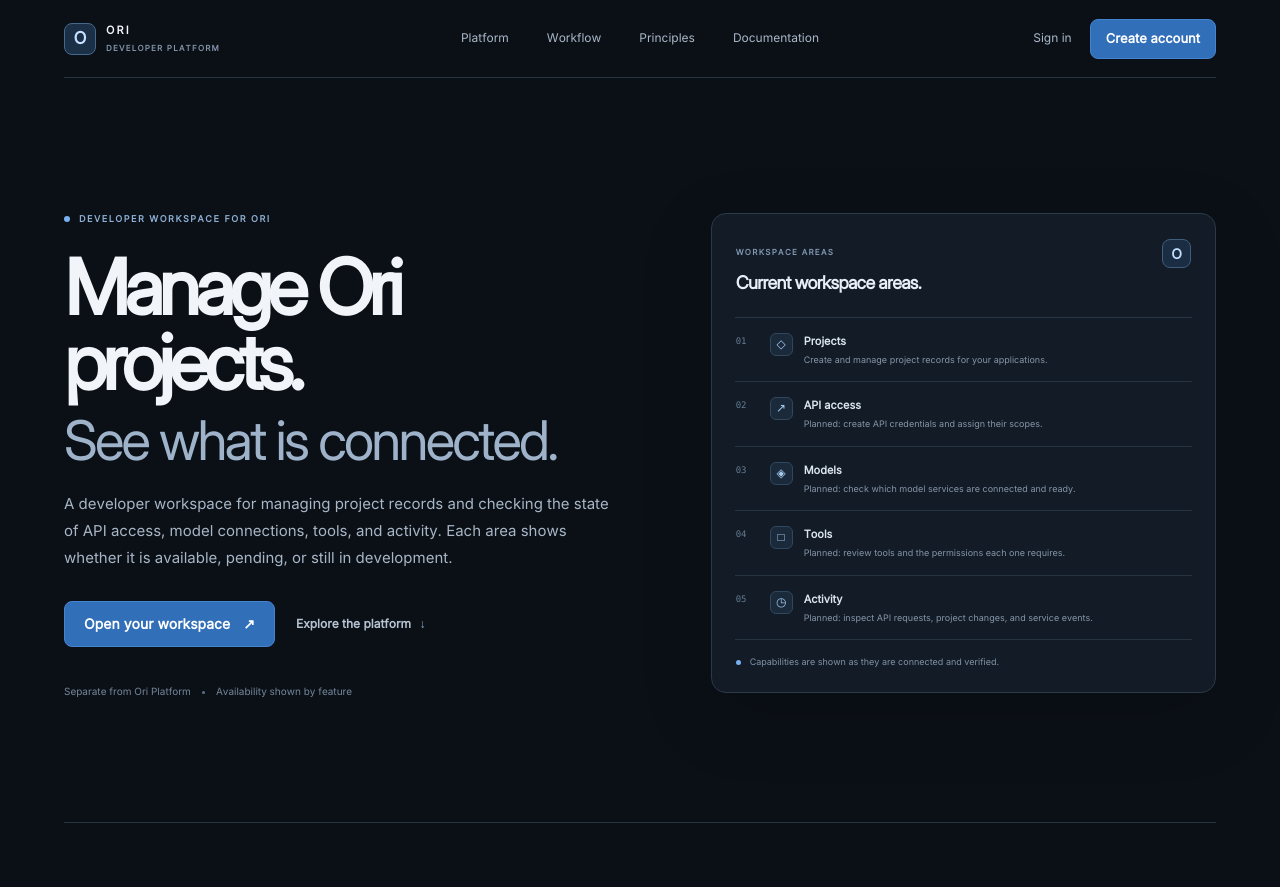
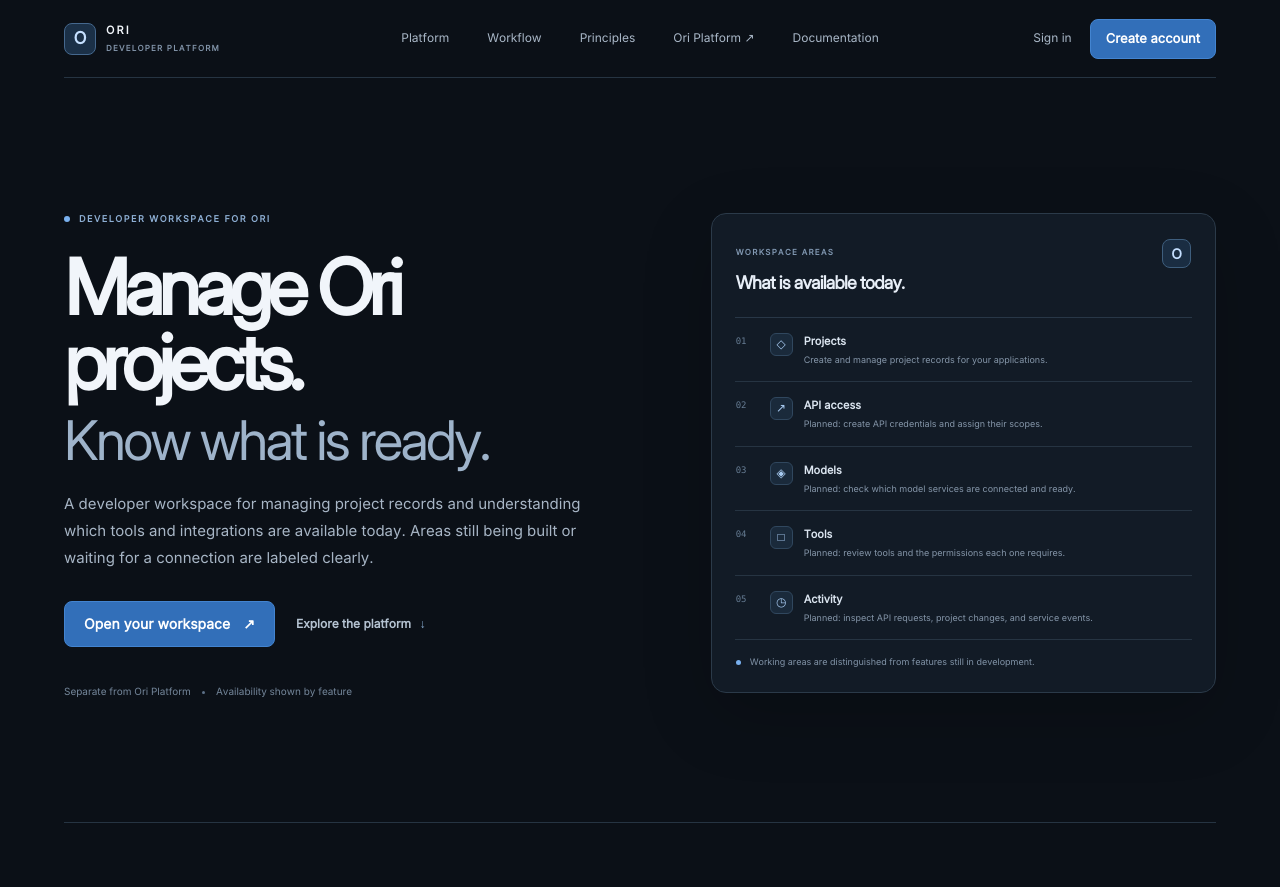
Before and after one commit to 30lnewcomb-byte/ori-developer-platform, a Next.js app: page / in a window 1280 px wide. Shown: the top 887 px of the page. Built offline with nearby package versions, Linux system fonts and the light colour scheme; no server answers.

Commit message:
Make Developer Platform status and implementation clear

```diff
--- a/app/page.tsx
+++ b/app/page.tsx
@@ -8,7 +8,8 @@ const workspaceAreas = [
     icon: "◇",
     name: "Projects",
     description: "Create and manage project records for your applications.",
-    detail: "Project workspace",
+    detail: "Available",
+    state: "available",
   },
   {
     number: "02",
@@ -16,13 +17,15 @@ const workspaceAreas = [
     name: "API access",
     description: "Planned: create API credentials and assign their scopes.",
     detail: "In development",
+    state: "development",
   },
   {
     number: "03",
     icon: "◈",
     name: "Models",
     description: "Planned: check which model services are connected and ready.",
-    detail: "Connection pending",
+    detail: "Not connected",
+    state: "pending",
   },
   {
     number: "04",
@@ -30,13 +33,15 @@ const workspaceAreas = [
     name: "Tools",
     description: "Planned: review tools and the permissions each one requires.",
     detail: "In development",
+    state: "development",
   },
   {
     number: "05",
     icon: "◷",
     name: "Activity",
     description: "Planned: inspect API requests, project changes, and service events.",
-    detail: "Telemetry pending",
+    detail: "Not connected",
+    state: "pending",
   },
 ];
 
@@ -45,16 +50,22 @@ const capabilities = [
     number: "01",
     title: "Project registry",
     text: "Create and manage project records with ownership tied to your account.",
+    status: "Available",
+    statusClass: "available",
   },
   {
     number: "02",
     title: "Access controls",
     text: "Credentials and tools need clear owners, scopes, and lifecycles. The interface should show what an action can access before you use it.",
+    status: "Planned",
+    statusClass: "planned",
   },
   {
     number: "03",
     title: "Operational data",
     text: "Usage, model health, and activity should come from connected services—not sample numbers or decorative charts.",
+    status: "Planned",
+    statusClass: "planned",
   },
 ];
 
@@ -79,6 +90,7 @@ export default async function Home() {
           <a href="#platform">Platform</a>
           <a href="#workflow">Workflow</a>
           <a href="#principles">Principles</a>
+          <a href="https://ori-platform.vercel.app" target="_blank" rel="noopener noreferrer">Ori Platform ↗</a>
           <Link href="/docs">Documentation</Link>
         </nav>
 
@@ -96,10 +108,10 @@ export default async function Home() {
           </div>
           <h1 id="landing-title">
             Manage Ori projects.
-            <span>See what is connected.</span>
+            <span>Know what is ready.</span>
           </h1>
           <p className="landingLead">
-            A developer workspace for managing project records and checking the state of API access, model connections, tools, and activity. Each area shows whether it is available, pending, or still in development.
+            A developer workspace for managing project records and understanding which tools and integrations are available today. Areas still being built or waiting for a connection are labeled clearly.
           </p>
 
           <div className="landingHeroActions">
@@ -122,7 +134,7 @@ export default async function Home() {
           <div className="landingPreviewTop">
             <div>
               <span className="landingPreviewEyebrow">WORKSPACE AREAS</span>
-              <h2>Current workspace areas.</h2>
+              <h2>What is available today.</h2>
             </div>
             <span className="landingPreviewMark" aria-hidden="true">O</span>
           </div>
@@ -136,22 +148,22 @@ export default async function Home() {
                   <strong>{area.name}</strong>
                   <small>{area.description}</small>
                 </span>
-                <span className="landingPreviewDetail">{area.detail}</span>
+                <span className={`landingPreviewDetail ${area.state}`}>{area.detail}</span>
               </div>
             ))}
           </div>
 
           <div className="landingPreviewFooter">
             <span className="landingPreviewFooterDot" />
-            Capabilities are shown as they are connected and verified.
+            Working areas are distinguished from features still in development.
           </div>
         </aside>
       </section>
 
       <section className="landingPlatformSection" id="platform" aria-labelledby="platform-title">
         <div className="landingSectionHeading">
-          <span className="landingSectionKicker">THE PLATFORM</span>
-          <h2 id="platform-title">Project records at the center.</h2>
+          <span className="landingSectionKicker">CURRENT IMPLEMENTATION</span>
+          <h2 id="platform-title">Project records are the starting point.</h2>
           <p>
             Start with a project record. Its access settings, model connections, tools, and activity belong alongside it.
           </p>
@@ -160,7 +172,10 @@ export default async function Home() {
         <div className="landingCapabilityList">
           {capabilities.map((item) => (
             <article className="landingCapability" key={item.number}>
-              <span className="landingCapabilityNumber">{item.number}</span>
+              <div className="landingCapabilityTop">
+                <span className="landingCapabilityNumber">{item.number}</span>
+                <span className={`landingCapabilityStatus ${item.statusClass}`}>{item.status}</span>
+              </div>
               <h3>{item.title}</h3>
               <p>{item.text}</p>
             </article>
@@ -232,7 +247,7 @@ export default async function Home() {
           href="https://github.com/30lnewcomb-byte"
           target="_blank"
           rel="noopener noreferrer"
-          aria-label="Visit my GitHub profile"
+          aria-label="Visit Ori on GitHub"
           title="GitHub profile"
         >
           <svg width="20" height="20" viewBox="0 0 24 24" fill="currentColor" aria-hidden="true">
```
